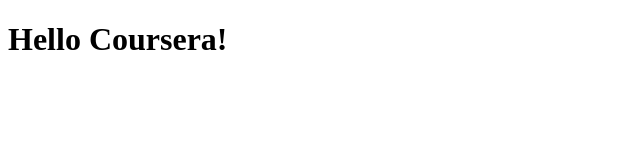
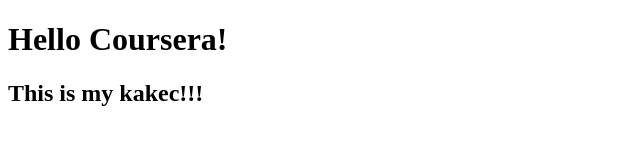
Before and after one commit to edolzan/Hello_World, a plain HTML site: page site/index.html in a window 1280 px wide. Shown: the whole page, without its empty margins (0-640 px from the left). Drawn offline with Linux system fonts and the light colour scheme.

Commit message:
Smaller change

```diff
--- a/site/index.html
+++ b/site/index.html
@@ -5,5 +5,6 @@
 </head>
 <body>
 <h1>Hello Coursera!</h1>
+<h2>This is my kakec!!!</h2>
 </body>
 </html>
```
